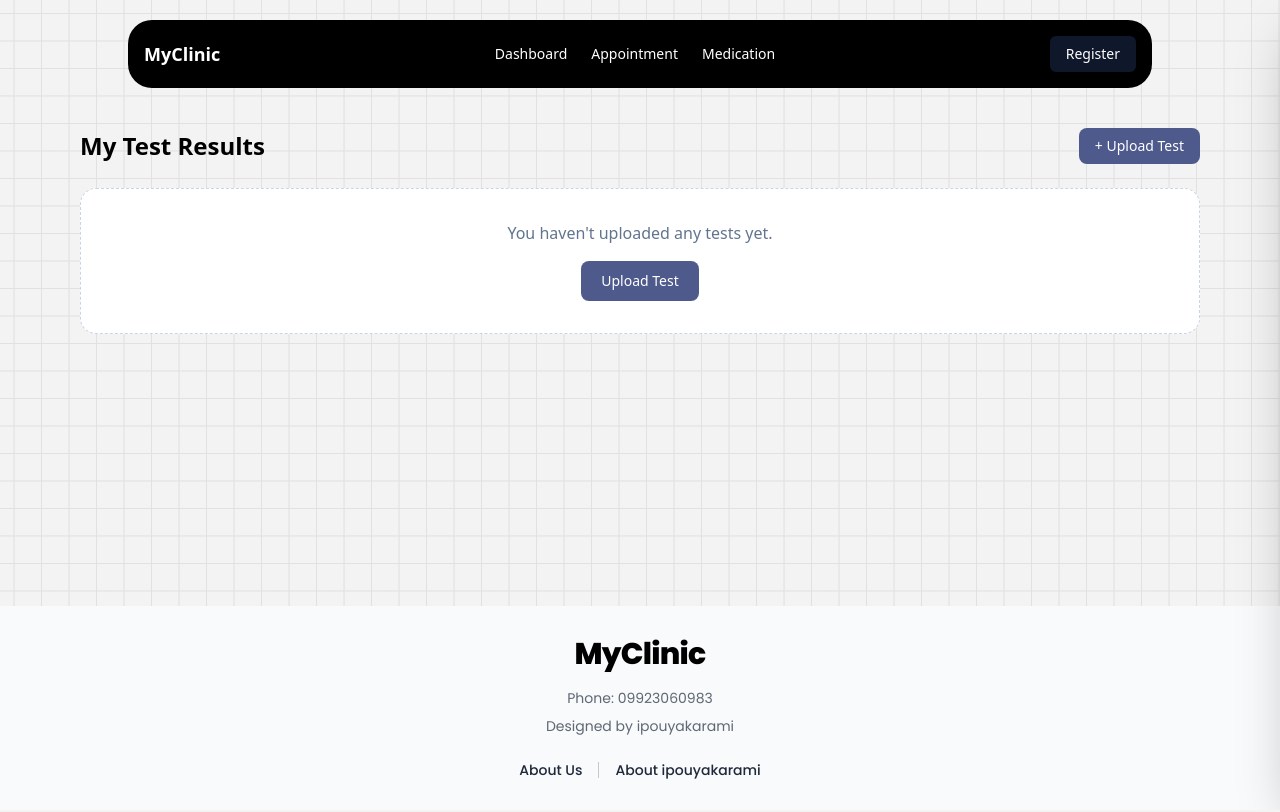
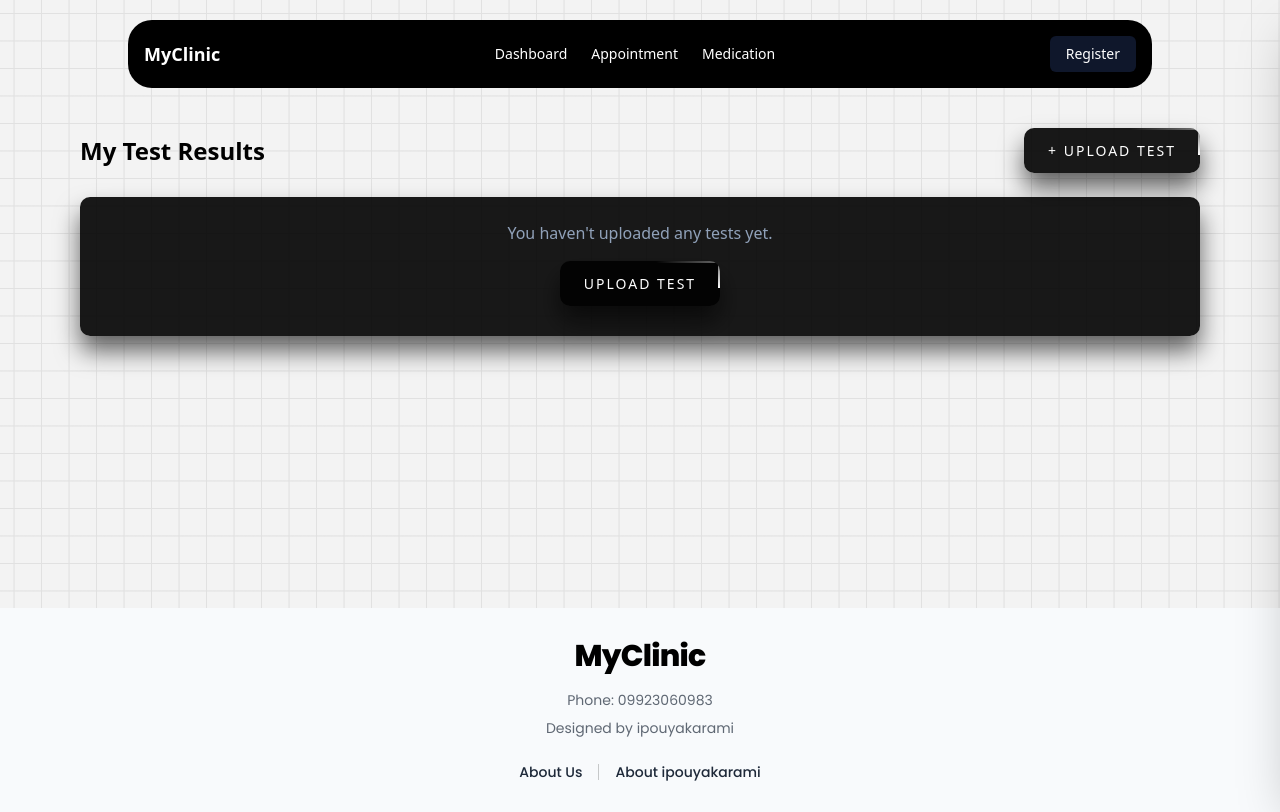
Before and after one commit to ipouyakarami/My_Clinic, a Django app: template templates/medical_tests/medical_test_list.html in a window 1280 px wide. Before the commit the page ends 785 px from the top, so only its background shows below. Run offline with Django 3.2, Linux system fonts and the light colour scheme; the template is opened without the code that fills it, so the values that code supplies are empty; style sheets or scripts are compiled from the project's sources.

Commit message:
upload files style completed

```diff
--- a/templates/medical_tests/medical_test_list.html
+++ b/templates/medical_tests/medical_test_list.html
@@ -6,34 +6,32 @@
     <div class="mx-auto max-w-7xl">
         <div class="flex items-center justify-between mb-6">
             <h1 class="text-2xl font-bold text-black">My Test Results</h1>
-            <a href="{% url 'medical_tests:medical_test_add' %}" class="rounded-lg bg-primary px-4 py-2 text-sm font-medium text-white hover:bg-primary/90">
-                + Upload Test
-            </a>
+            <a href="{% url 'medical_tests:medical_test_add' %}" class="auth-btn"><span></span><span></span><span></span><span></span>+ Upload Test</a>
         </div>
 
         {% if tests %}
             <div class="grid gap-5 md:grid-cols-3">
                 {% for test in tests %}
-                    <div class="group rounded-2xl border border-slate-200 bg-white p-5 shadow-sm transition hover:-translate-y-0.5 hover:shadow-md">
+                    <div class="service-box group flex flex-col gap-4">
                         <div class="flex items-center gap-4">
-                                <div class="flex h-12 w-12 shrink-0 items-center justify-center rounded-full bg-accent">
-                                    <svg xmlns="http://www.w3.org/2000/svg" viewBox="0 0 20 20" fill="currentColor" class="h-6 w-6 text-primary">
-                                        <path fill-rule="evenodd" d="M4 4a2 2 0 012-2h8a2 2 0 012 2v12a2 2 0 01-2 2H6a2 2 0 01-2-2V4zm2 0h8v12H6V4z" clip-rule="evenodd"/>
-                                    </svg>
-                                </div>
+                            <div class="flex h-12 w-12 shrink-0 items-center justify-center rounded-full bg-white/10">
+                                <svg xmlns="http://www.w3.org/2000/svg" viewBox="0 0 20 20" fill="currentColor" class="h-6 w-6 text-white">
+                                    <path fill-rule="evenodd" d="M4 4a2 2 0 012-2h8a2 2 0 012 2v12a2 2 0 01-2 2H6a2 2 0 01-2-2V4zm2 0h8v12H6V4z" clip-rule="evenodd"/>
+                                </svg>
+                            </div>
                             <div class="min-w-0">
-                                <h2 class="truncate font-bold text-black group-hover:text-primary">{{ test.name|default:test.get_category_display }}</h2>
-                                <p class="mt-1 text-sm text-primary">{{ test.get_category_display }}</p>
+                                <h2 class="truncate font-bold text-white">{{ test.name|default:test.get_category_display }}</h2>
+                                <p class="mt-1 text-sm text-slate-400">{{ test.get_category_display }}</p>
                             </div>
                         </div>
-                        <p class="mt-4 text-sm text-slate-500">{{ test.uploaded_at|date:"Y/m/d H:i" }}</p>
-                        <div class="mt-4 flex gap-2">
+                        <p class="text-sm text-slate-400">{{ test.uploaded_at|date:"Y/m/d H:i" }}</p>
+                        <div class="mt-auto flex gap-2">
                             <a href="{% url 'medical_tests:medical_test_download' pk=test.pk %}"
-                               class="rounded-lg border border-slate-300 px-4 py-2 text-sm text-slate-700 hover:bg-slate-100">
+                               class="flex-1 rounded-lg border border-white/30 px-4 py-2 text-center text-sm text-white transition hover:bg-white/10">
                                 Download
                             </a>
                             <a href="{% url 'medical_tests:medical_test_delete' pk=test.pk %}"
-                               class="rounded-lg border border-red-200 px-4 py-2 text-sm text-red-700 hover:bg-red-50">
+                               class="rounded-lg bg-red-500 px-4 py-2 text-sm font-medium text-white transition hover:bg-red-600">
                                 Delete
                             </a>
                         </div>
@@ -41,11 +39,9 @@
                 {% endfor %}
             </div>
         {% else %}
-            <div class="rounded-2xl border border-dashed border-slate-300 bg-white p-8 text-center">
-                <p class="text-slate-500">You haven't uploaded any tests yet.</p>
-                <a href="{% url 'medical_tests:medical_test_add' %}" class="mt-4 inline-block rounded-lg bg-primary px-5 py-2.5 text-sm text-white hover:bg-primary/90">
-                    Upload Test
-                </a>
+            <div class="service-box p-8 text-center">
+                <p class="text-slate-400">You haven't uploaded any tests yet.</p>
+                <a href="{% url 'medical_tests:medical_test_add' %}" class="auth-btn mt-4"><span></span><span></span><span></span><span></span>Upload Test</a>
             </div>
         {% endif %}
     </div>
```
Also changed, not shown: templates/accounts/dashboard.html (+13 -0 lines), templates/appointments/appointment_cancel_confirm.html (+8 -10 lines), templates/doctors/doctor_detail.html (+20 -20 lines), templates/medical_tests/medical_test_confirm_delete.html (+5 -9 lines).
